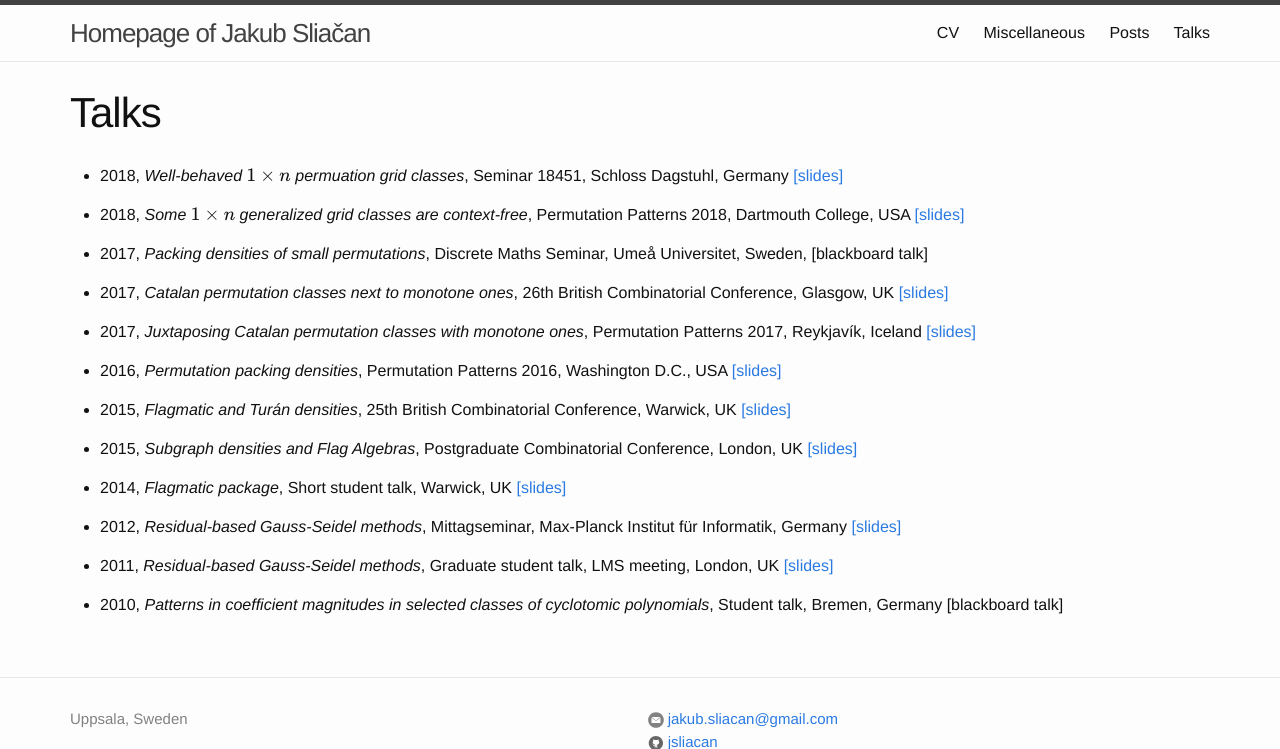
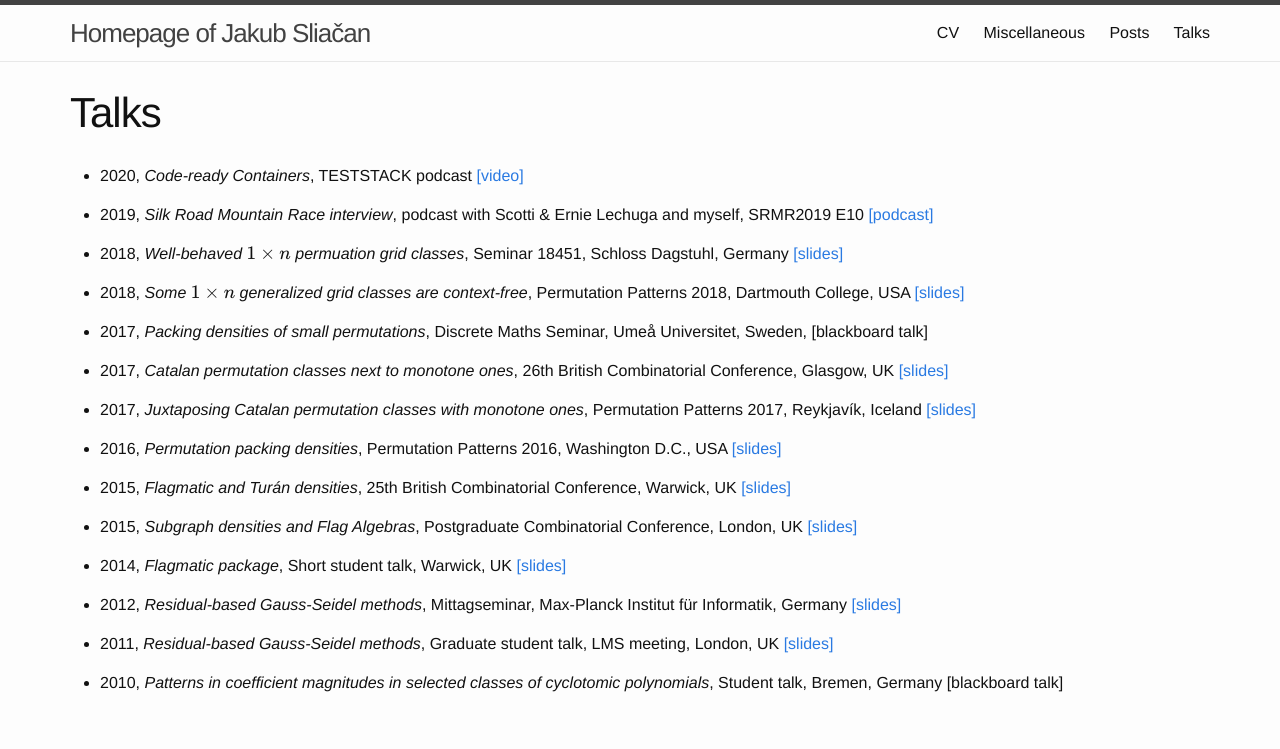
Before and after one commit to jsliacan/jsliacan.github.io, a Jekyll site: the page built from pages/talks.md, in a window 1280 px wide, cut to the strip 0-749 px from the top of the page. Built offline with Jekyll 4.4.1, drawn with Linux system fonts in a browser that asks for light colours; formulas are drawn with MathJax 3; comment, search, counter and statistics services are not loaded.

Commit message:
Update talks

```diff
--- a/pages/talks.md
+++ b/pages/talks.md
@@ -4,6 +4,10 @@ title: Talks
 permalink: /talks/
 use_math: true
 ---
+
+ * 2020, *Code-ready Containers*, TESTSTACK podcast [[video]](https://www.youtube.com/watch?v=R8jSEFzEi0g)
+
+ * 2019, *Silk Road Mountain Race interview*, podcast with Scotti & Ernie Lechuga and myself, SRMR2019 E10 [[podcast]](https://www.podbean.com/ew/pb-43z25-bdec43)
 
  * 2018, *Well-behaved $1\times n$ permuation grid classes*, Seminar 18451, Schloss Dagstuhl, Germany [[slides]]({{ site.url }}/assets/Dagstuhl18talk.pdf)
 
```
